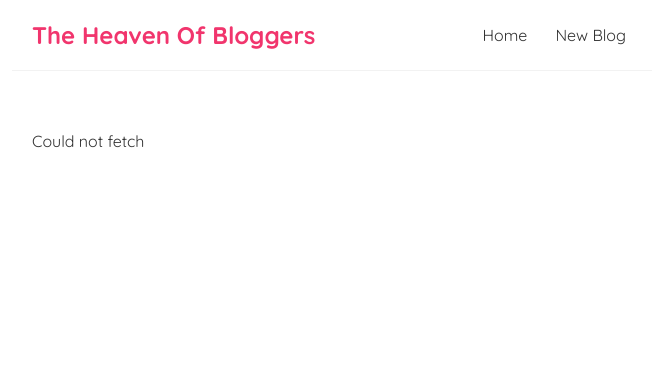
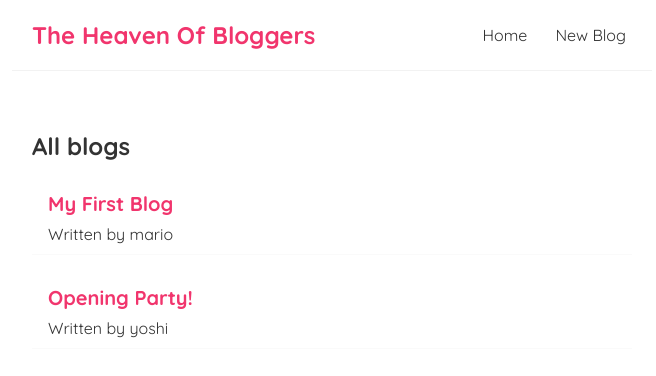
Before and after one commit to Masud034/bloggers, a React (Create React App) app: page / in a window 1280 px wide. Shown: the top 376 px of the page, without its empty margins (308-964 px from the left). Built offline with nearby package versions, Linux system fonts and the light colour scheme; no server answers; data requests are answered from the project's data file; the HTML template or start-up script is replaced by a standard one.

Commit message:
custom reusable hook

```diff
--- a/src/Home.js
+++ b/src/Home.js
@@ -1,28 +1,9 @@
 import BlogList from "./BlogList.";
-import { useState, useEffect } from "react";
+import useFetch from "./useFetch";
+
 const Home = () => {
 
-    const [blogs, setBlogs] = useState(null);
-    const [isPending, setIsPending] = useState(true);
-    const [error, setError] = useState(null);
-
-    useEffect(() => {
-        fetch('http://localhost:8000/blogss')
-          .then(res => {
-              if( !res.ok) {
-                  throw Error("Could not fetch");
-              }
-            return res.json();
-          })
-          .then(data => {
-            setBlogs(data);
-            setIsPending(false);
-          })
-          .catch(err => {
-              setError(err.message);
-              setIsPending(false);
-          })
-      }, [])
+    const {data : blogs, isPending, error} = useFetch('http://localhost:8000/blogs');
 
     return (
         <div className="home">
--- /dev/null
+++ b/src/useFetch.js
@@ -0,0 +1,28 @@
+import  { useState, useEffect} from 'react';
+const useFetch = (url)=> {
+
+    const [data, setData] = useState(null);
+    const [isPending, setIsPending] = useState(true);
+    const [error, setError] = useState(null);
+
+    useEffect(() => {
+        fetch(url)
+          .then(res => {
+              if( !res.ok) {
+                  throw Error("Could not fetch");
+              }
+            return res.json();
+          })
+          .then(data => {
+            setData(data);
+            setIsPending(false);
+          })
+          .catch(err => {
+              setError(err.message);
+              setIsPending(false);
+          })
+      }, [url])
+      return {data, isPending, error};
+}
+
+export default useFetch;
```
